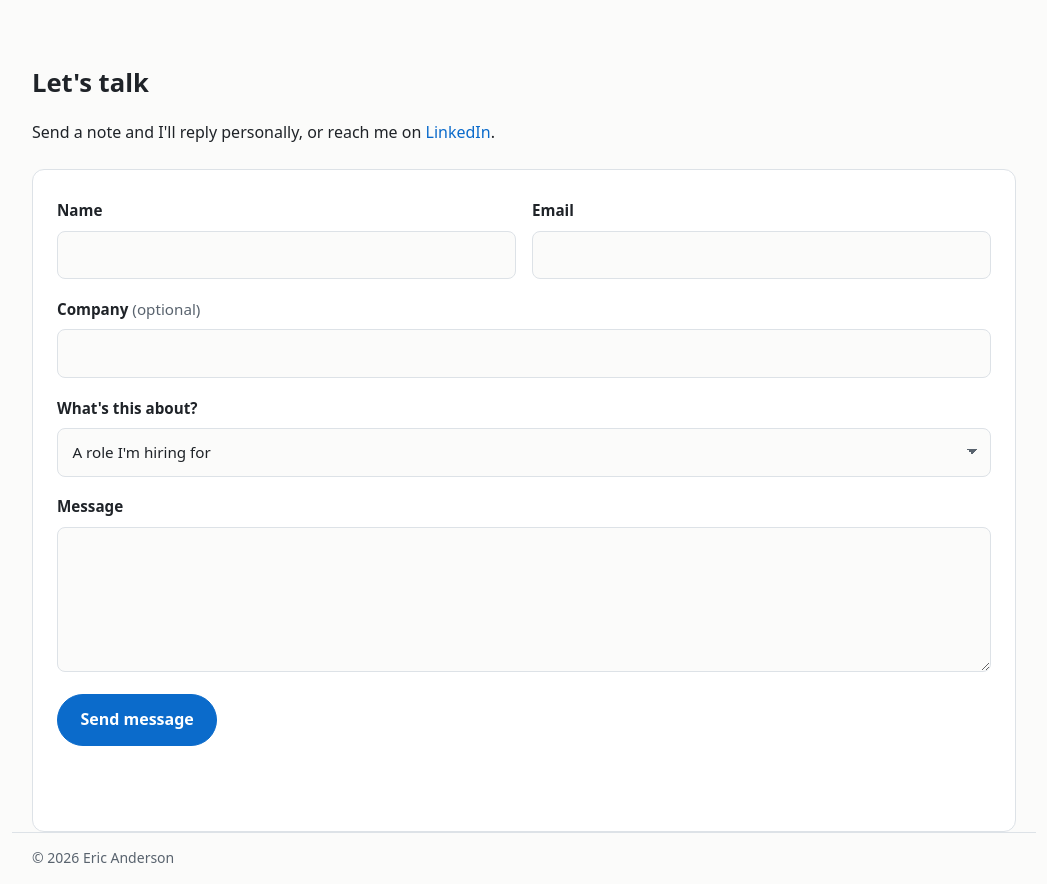
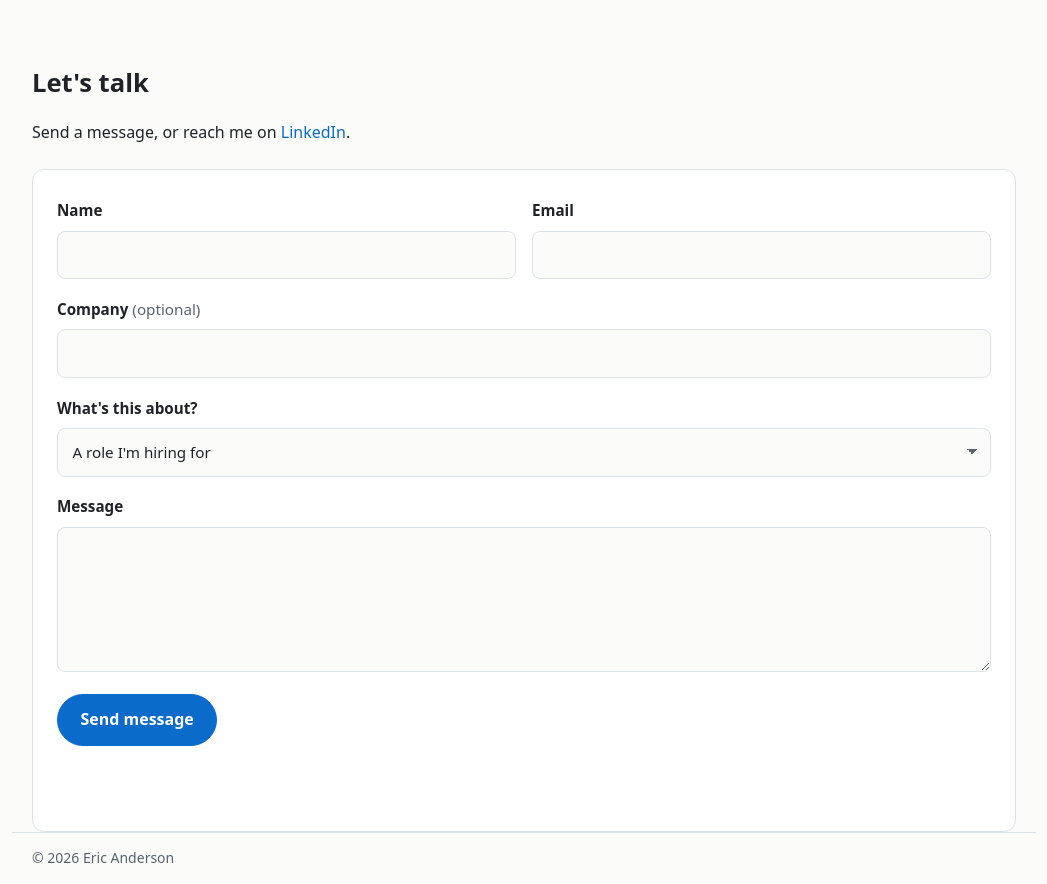
Before and after one commit to ericanderson231/ericanderson231.github.io, a plain HTML site: page index.html in a window 1280 px wide. Shown: the part 3740-4624 px from the top of the page, without its empty margins (116-1163 px from the left). Drawn offline with Linux system fonts and the light colour scheme.

Commit message:
Shorten contact intro

```diff
--- a/index.html
+++ b/index.html
@@ -184,7 +184,7 @@
 
     <section id="contact" class="wrap section contact" aria-labelledby="contact-title">
       <h2 id="contact-title">Let's talk</h2>
-      <p>Send a note and I'll reply personally, or reach me on <a href="https://www.linkedin.com/in/eric-anderson-salem" target="_blank" rel="noopener noreferrer">LinkedIn</a>.</p>
+      <p>Send a message, or reach me on <a href="https://www.linkedin.com/in/eric-anderson-salem" target="_blank" rel="noopener noreferrer">LinkedIn</a>.</p>
       <form class="card form" id="contact-form" novalidate>
         <input type="hidden" name="access_key" value="e83cc810-f6f8-4b1d-9bda-7652596a91e4">
         <input type="hidden" name="subject" value="New message from your website">
```
